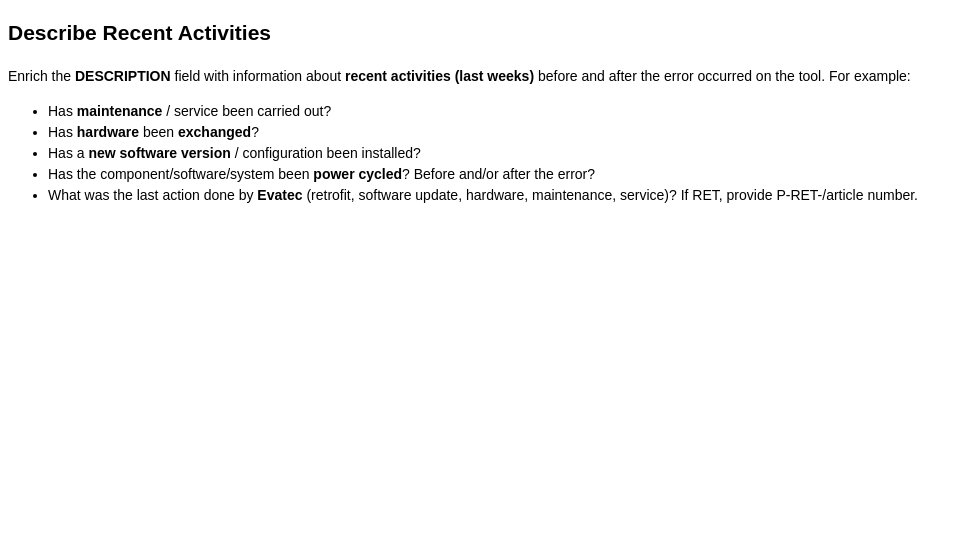
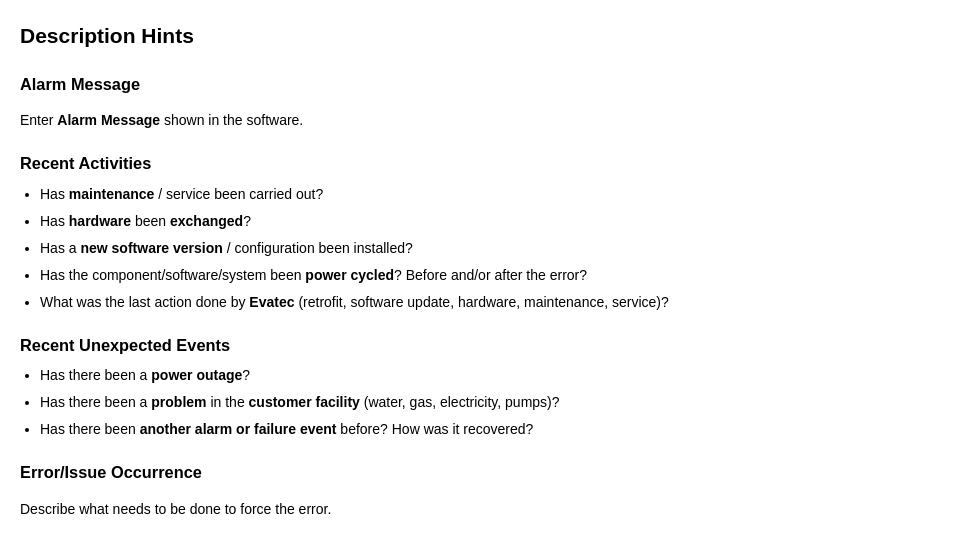
Before and after one commit to UllaG/sap-mashup-test, a plain HTML site: page index.html in a window 1280 px wide. Shown: the whole page, without its empty margins (0-971 px from the left). Drawn offline with Linux system fonts and the light colour scheme.

Commit message:
Add files via upload

```diff
--- a/index.html
+++ b/index.html
@@ -3,39 +3,64 @@
 <head>
     <meta charset="UTF-8">
     <meta name="viewport" content="width=device-width, initial-scale=1.0">
-    <title>Describe Recent Activities</title>
+    <title>Description Hints</title>
     <style>
         body {
             font-family: Arial, sans-serif;
             font-size: 14px;
             line-height: 1.5;
+            color: #000000;
+            margin: 20px;
+        }
+
+        h2 {
+            margin-bottom: 15px;
+        }
+
+        h3 {
+            margin-top: 20px;
+            margin-bottom: 8px;
+        }
+
+        ul {
+            margin-top: 5px;
+            padding-left: 20px;
+        }
+
+        li {
+            margin-bottom: 6px;
         }
     </style>
 </head>
 <body>
 
-    <h2>Describe Recent Activities</h2>
+    <h2><strong>Description Hints</strong></h2>
 
+    <h3><strong>Alarm Message</strong></h3>
     <p>
-        Enrich the <strong>DESCRIPTION</strong> field with information about
-        <strong>recent activities (last weeks)</strong> before and after the error occurred on the tool.
-        For example:
+        Enter <strong>Alarm Message</strong> shown in the software.
     </p>
 
+    <h3><strong>Recent Activities</strong></h3>
     <ul>
         <li>Has <strong>maintenance</strong> / service been carried out?</li>
         <li>Has <strong>hardware</strong> been <strong>exchanged</strong>?</li>
         <li>Has a <strong>new software version</strong> / configuration been installed?</li>
-        <li>
-            Has the component/software/system been <strong>power cycled</strong>?
-            Before and/or after the error?
-        </li>
-        <li>
-            What was the last action done by <strong>Evatec</strong>
-            (retrofit, software update, hardware, maintenance, service)?
-            If RET, provide P-RET-/article number.
-        </li>
+        <li>Has the component/software/system been <strong>power cycled</strong>? Before and/or after the error?</li>
+        <li>What was the last action done by <strong>Evatec</strong> (retrofit, software update, hardware, maintenance, service)?</li>
     </ul>
+
+    <h3><strong>Recent Unexpected Events</strong></h3>
+    <ul>
+        <li>Has there been a <strong>power outage</strong>?</li>
+        <li>Has there been a <strong>problem</strong> in the <strong>customer facility</strong> (water, gas, electricity, pumps)?</li>
+        <li>Has there been <strong>another alarm or failure event</strong> before? How was it recovered?</li>
+    </ul>
+
+    <h3><strong>Error/Issue Occurrence</strong></h3>
+    <p>
+        Describe what needs to be done to force the error.
+    </p>
 
 </body>
 </html>
```
